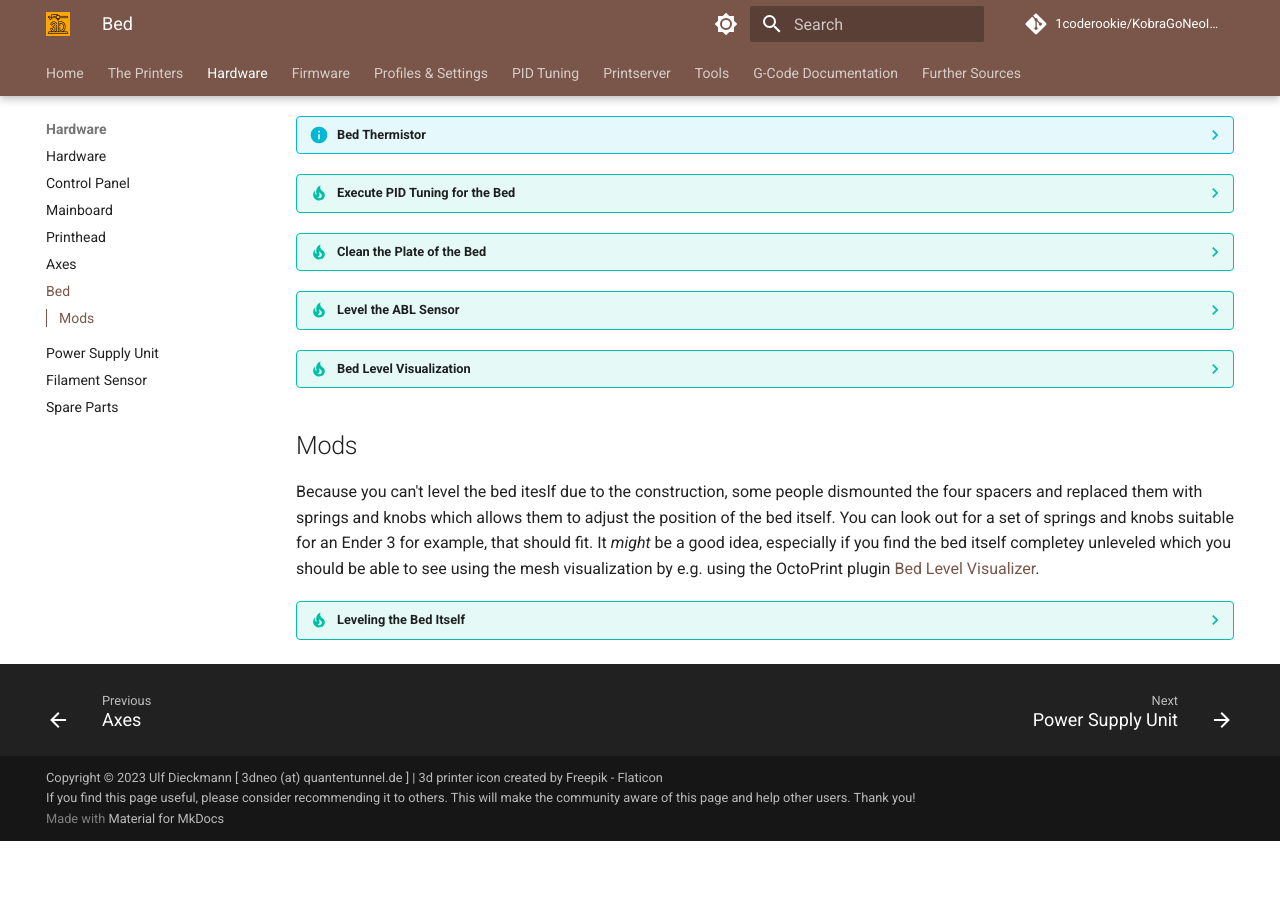
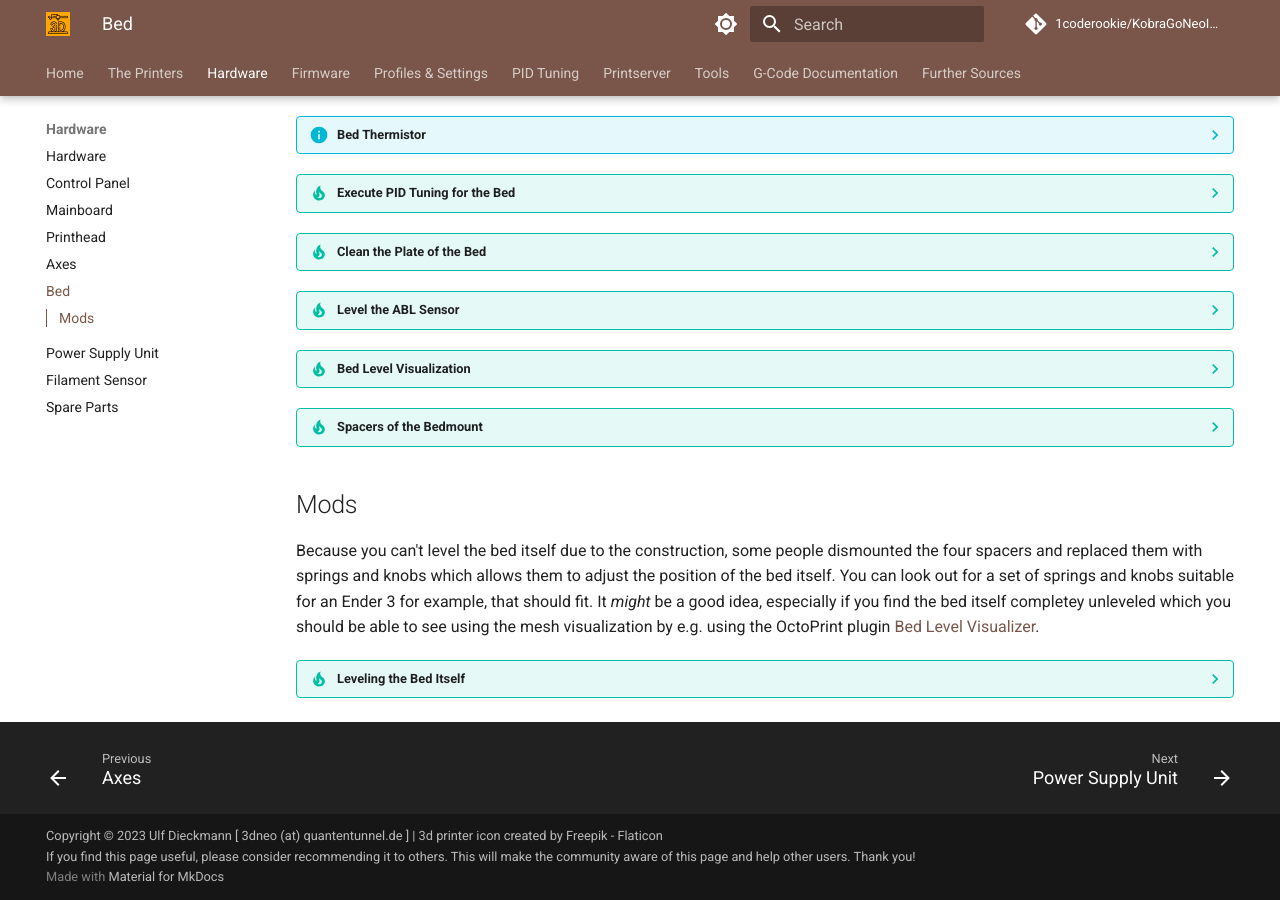
Before and after one commit to 1coderookie/KobraGoNeoInsights, an MkDocs documentation site: the page built from docs/hardware/bed.md, in a window 1280 px wide and 900 px high, scrolled down 1860 px. Built offline with MkDocs 1.6.1 and Material for MkDocs 9.7.7, drawn with Linux system fonts in a browser that asks for light colours; comment, search, counter and statistics services are not loaded; before the commit the page ends 2701 px from its top, so only the background shows below that; some of the changed lines change nothing that is shown.

Commit message:
Update bed.md

```diff
--- a/docs/hardware/bed.md
+++ b/docs/hardware/bed.md
@@ -12,7 +12,7 @@ Both printers offer a 25-point automatic bed leveling which is called "Anycubic
 
 !!! tip "Bed Leveling"
 
-    For a great overview of the most important things to know about bed leveling in general, check out this [great 3D printing poster](https://i.imgur.com/hIcGr8U.png) from [Billie Ruben](https://www.billieruben.info/)!
+    For a great overview of the most important things to know about bed leveling in general, check out this [great 3D printing poster](https://i.imgur.com/hIcGr8U.png) made by [Billie Ruben](https://www.billieruben.info/)!
 
 
 The bed uses a removable PEI-coated spring steel plate which makes it easy to remove the printed object.
@@ -56,9 +56,13 @@ When you take a look underneath the bed itself, you'll spot a little foam piece
 
     The display of the control unit does *not* show a meshview after you proceeded the bed level function - if you'd like to see that, you'd usually have to use additional software like the beforementioned [Octoprint](https://octoprint.org/) and an additional plugin for visualization like the [Bed Level Visualizer](https://plugins.octoprint.org/plugins/bedlevelvisualizer/). However, it seems that the stock firmware doesn't support that, but I'm not 100% sure about it yet..
 
+??? tip "Spacers of the Bedmount"
+
+    If you find that the bed is not as flat or level as it should be, it might be a good idea to disassemble it and check the four black spacers that connect the metal frame and the bed itself. Measure them with a slide gauge to see if they are really the same height! If they're not, either put some sandpaper on a flat surface and rub them down to make them all the same length, or look for other spacers you might be using.
+
 ## Mods
 
-Because you can't level the bed iteslf due to the construction, some people dismounted the four spacers and replaced them with springs and knobs which allows them to adjust the position of the bed itself. You can look out for a set of springs and knobs suitable for an Ender 3 for example, that should fit. It *might* be a good idea, especially if you find the bed itself completey unleveled which you should be able to see using the mesh visualization by e.g. using the OctoPrint plugin [Bed Level Visualizer](https://plugins.octoprint.org/plugins/bedlevelvisualizer/).
+Because you can't level the bed itself due to the construction, some people dismounted the four spacers and replaced them with springs and knobs which allows them to adjust the position of the bed itself. You can look out for a set of springs and knobs suitable for an Ender 3 for example, that should fit. It *might* be a good idea, especially if you find the bed itself completey unleveled which you should be able to see using the mesh visualization by e.g. using the OctoPrint plugin [Bed Level Visualizer](https://plugins.octoprint.org/plugins/bedlevelvisualizer/).
 
 ??? tip "Leveling the Bed Itself"
 
```
